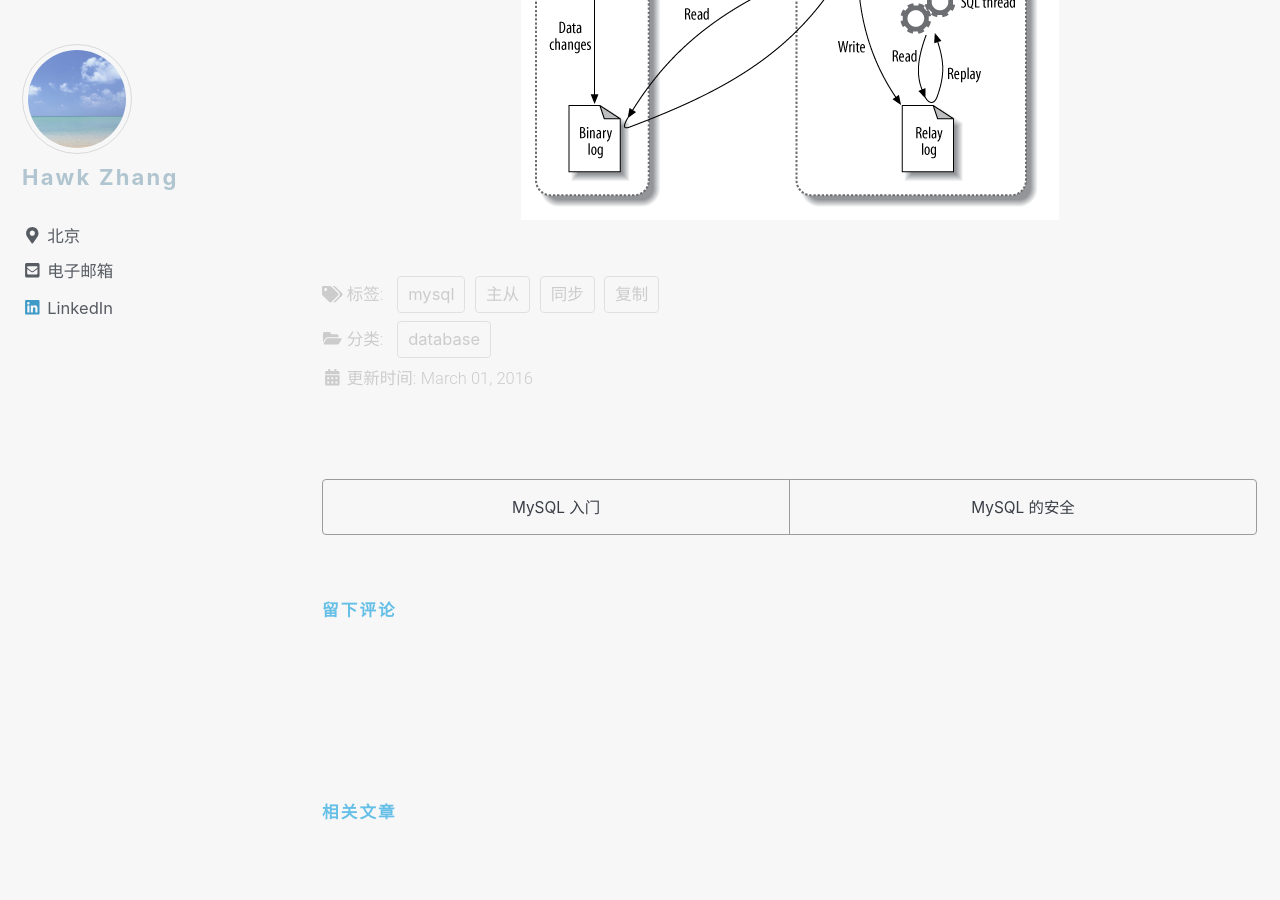
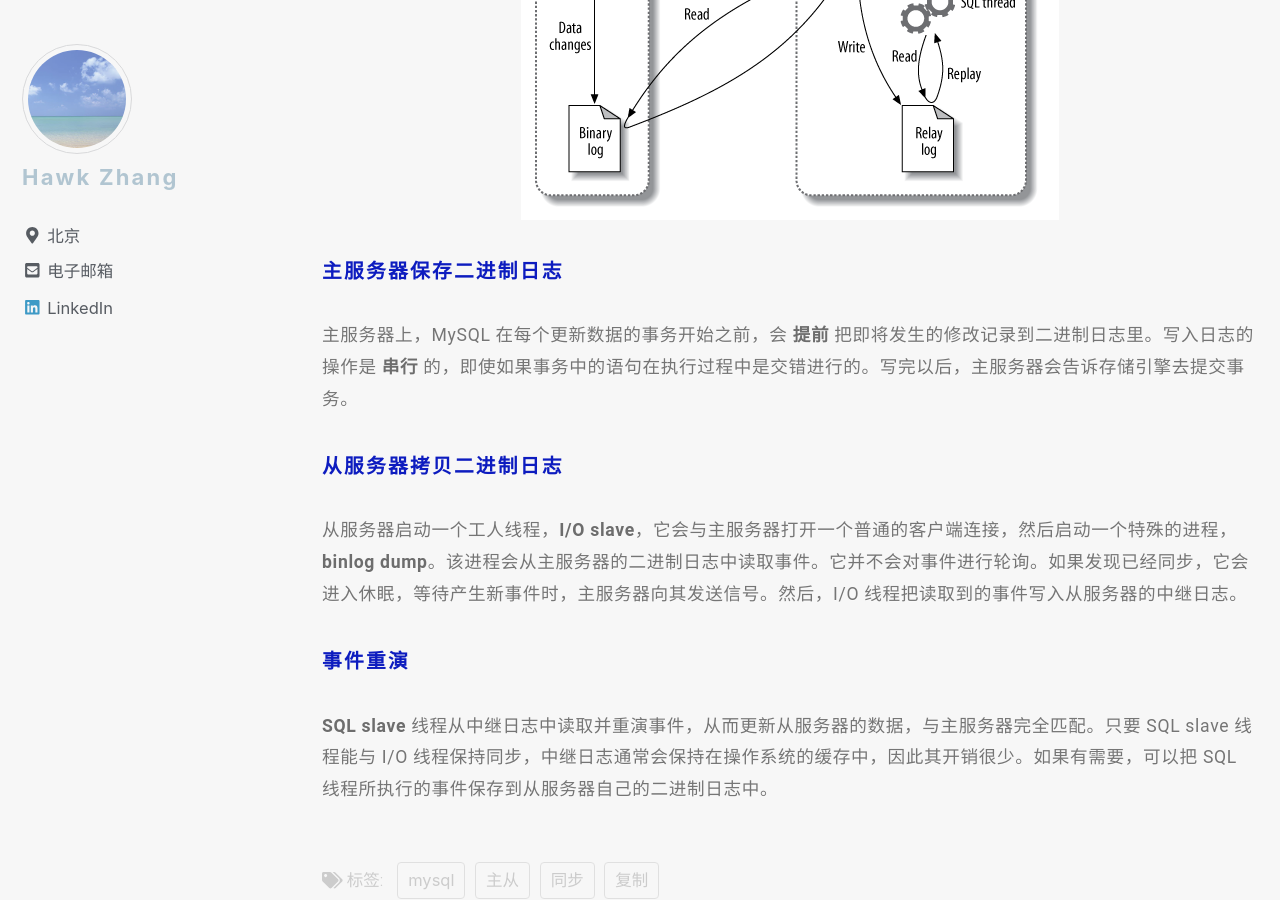
Before and after one commit to narru888/linotes_note, a Jekyll site: the page built from _posts/mysql/2016-03-01-master.slave.md, in a window 1280 px wide and 900 px high, scrolled down 5008 px. Built offline with Jekyll 4.4.1, drawn with Linux system fonts in a browser that asks for light colours; nearby versions of some CDN libraries; a script that is not in the unit is left out; comment, search, counter and statistics services are not loaded.

Commit message:
update on 2018-08-10 07:50:01 CST

```diff
--- a/_posts/mysql/2016-03-01-master.slave.md
+++ b/_posts/mysql/2016-03-01-master.slave.md
@@ -126,3 +126,15 @@ MySQL 的复制有助于把读请求分配到多个服务器上，这一点对
 3. 从服务器重现中继日志中的事件，把修改应用到自己的数据中。
 
 ![image-center](/assets/images/mysql.replication.png){: .align-center}
+
+##### 主服务器保存二进制日志
+
+主服务器上，MySQL 在每个更新数据的事务开始之前，会 **提前** 把即将发生的修改记录到二进制日志里。写入日志的操作是 **串行** 的，即使如果事务中的语句在执行过程中是交错进行的。写完以后，主服务器会告诉存储引擎去提交事务。
+
+##### 从服务器拷贝二进制日志
+
+从服务器启动一个工人线程，**I/O slave**，它会与主服务器打开一个普通的客户端连接，然后启动一个特殊的进程，**binlog dump**。该进程会从主服务器的二进制日志中读取事件。它并不会对事件进行轮询。如果发现已经同步，它会进入休眠，等待产生新事件时，主服务器向其发送信号。然后，I/O 线程把读取到的事件写入从服务器的中继日志。
+
+##### 事件重演
+
+**SQL slave** 线程从中继日志中读取并重演事件，从而更新从服务器的数据，与主服务器完全匹配。只要 SQL slave 线程能与 I/O 线程保持同步，中继日志通常会保持在操作系统的缓存中，因此其开销很少。如果有需要，可以把 SQL 线程所执行的事件保存到从服务器自己的二进制日志中。
```
